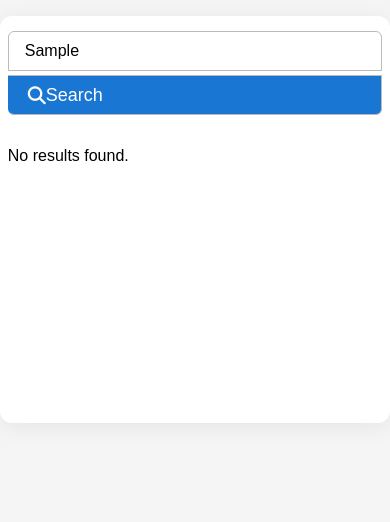
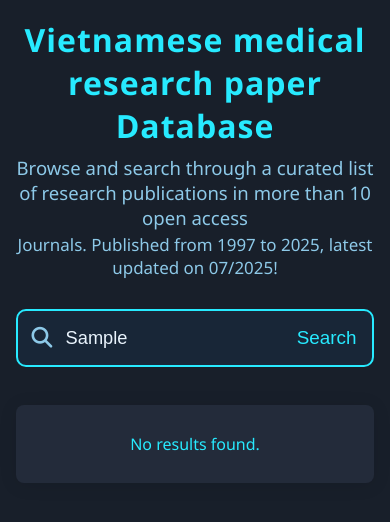
Before and after one commit to raigeki1512/VN-Medical-Paper, a plain HTML site: page index.html in a window 390 px wide. Both pictures are taken after typing "Sample" into the empty fields and a click on the button "Search". Drawn offline with nearby package versions, Linux system fonts and the light colour scheme; no server answers.

Commit message:
Update index.html

```diff
--- a/index.html
+++ b/index.html
@@ -1,99 +1,219 @@
 <!DOCTYPE html>
 <html>
 <head>
-  <title>Google Sheet Search App</title>
+  <title>Vietnamese medical research paper Database</title>
   <meta name="viewport" content="width=device-width, initial-scale=1.0"/>
   <link rel="stylesheet" href="https://cdnjs.cloudflare.com/ajax/libs/font-awesome/6.4.0/css/all.min.css"/>
   <style>
-    body { font-family: Arial, sans-serif; background: #f5f5f5; margin: 0; }
+    :root {
+      --bg-dark: #181f2a;
+      --panel: #232b3a;
+      --accent: #27eaff;
+      --row-hover: #233043;
+      --table-border: #2b3950;
+      --text-light: #eaf4fd;
+      --text-muted: #8dc9e8;
+      --link: #27eaff;
+      --link-hover: #fff;
+      --input-bg: #182637;
+      --input-border: #27eaff;
+      --input-placeholder: #8dc9e8;
+    }
+    body {
+      background: var(--bg-dark);
+      color: var(--text-light);
+      font-family: 'Segoe UI', Arial, sans-serif;
+      margin: 0;
+      min-height: 100vh;
+    }
     .container {
-      max-width: 900px;
-      margin: 4vw auto;
-      background: #fff;
-      padding: 3vw 5vw 5vw 5vw;
-      border-radius: 12px;
-      box-shadow: 0 4px 24px rgba(0,0,0,0.07);
-      min-height: 380px;
+      max-width: 1200px;
+      margin: 0 auto;
+      padding: 32px 16px 0 16px;
+    }
+    h1 {
+      text-align: center;
+      font-size: 2.8rem;
+      font-weight: 700;
+      color: var(--accent);
+      margin: 0 0 8px 0;
+      letter-spacing: 1px;
+    }
+    .subtitle {
+      text-align: center;
+      font-size: 1.16rem;
+      color: var(--text-muted);
+      margin-bottom: 3px;
+    }
+    .subtitle2 {
+      text-align: center;
+      font-size: 1.06rem;
+      color: var(--text-muted);
+      margin-bottom: 30px;
     }
     .search-box {
+      width: 100%;
+      display: flex;
+      justify-content: center;
+      margin-bottom: 38px;
+    }
+    .search-input-wrapper {
+      position: relative;
+      width: 100%;
+      max-width: 90vw;
+      min-width: 320px;
+      max-width: 1000px;
+    }
+    #search {
+      width: 100%;
+      padding: 16px 48px 16px 48px;
+      border-radius: 10px;
+      border: 2px solid var(--input-border);
+      background: var(--input-bg);
+      font-size: 1.14rem;
+      color: var(--text-light);
+      outline: none;
+      box-sizing: border-box;
+      transition: border-color 0.2s;
+    }
+    #search:focus {
+      border-color: var(--accent);
+    }
+    #search::placeholder {
+      color: var(--input-placeholder);
+      font-size: 1.07rem;
+    }
+    .search-icon {
+      position: absolute;
+      left: 16px;
+      top: 50%;
+      transform: translateY(-50%);
+      color: var(--input-placeholder);
+      font-size: 1.3em;
+      pointer-events: none;
+    }
+    .search-btn {
+      position: absolute;
+      right: 8px;
+      top: 50%;
+      transform: translateY(-50%);
+      background: none;
+      border: none;
+      color: var(--accent);
+      font-size: 1.18rem;
+      cursor: pointer;
+      padding: 0 10px;
+      border-radius: 6px;
+      font-weight: 500;
+      transition: color 0.2s, background 0.2s;
+    }
+    .search-btn:hover {
+      color: var(--link-hover);
+      background: var(--accent);
+    }
+    .results-table-container {
+      margin-top: 20px;
+      background: var(--panel);
+      border-radius: 8px;
+      box-shadow: 0 2px 18px rgba(0,0,0,0.10);
+      overflow-x: auto;
+    }
+    table {
+      width: 100%;
+      border-collapse: collapse;
+      background: transparent;
+      font-size: 1.08rem;
+      min-width: 650px;
+    }
+    th, td {
+      padding: 18px 12px;
+      vertical-align: top;
+    }
+    th {
+      background: var(--panel);
+      color: var(--accent);
+      text-transform: uppercase;
+      font-size: 1.01em;
+      font-weight: 600;
+      border-bottom: 2px solid var(--table-border);
+      letter-spacing: 0.5px;
+    }
+    tr {
+      border-bottom: 1px solid var(--table-border);
+    }
+    tr:hover td {
+      background: var(--row-hover);
+      transition: background 0.2s;
+    }
+    td {
+      color: var(--text-light);
+      border-bottom: 1px solid var(--table-border);
+      line-height: 1.46;
+    }
+    .link-pdf {
+      color: var(--link);
+      font-weight: 700;
+      text-decoration: none;
+      transition: color 0.15s;
+    }
+    .link-pdf:hover {
+      color: var(--link-hover);
+      text-decoration: underline;
+    }
+    .pagination {
       display: flex;
       justify-content: center;
       align-items: center;
-      margin-bottom: 32px;
+      gap: 2px;
+      margin: 24px 0 0 0;
       flex-wrap: wrap;
-    }
-    #search {
-      width: 100%;
-      max-width: 340px;
-      padding: 10px 16px;
-      border-radius: 6px 0 0 6px;
-      border: 1px solid #bbb;
-      font-size: 1rem;
-      outline: none;
-      box-sizing: border-box;
-    }
-    #search-btn {
-      border-radius: 0 6px 6px 0;
-      border: 1px solid #bbb;
-      background: #1976d2;
-      color: white;
-      padding: 0 20px;
-      font-size: 18px;
-      cursor: pointer;
-      height: 40px;
-      display: flex;
-      align-items: center;
-      border-left: none;
-    }
-    #search-btn:hover { background: #1565c0; }
-    table {
-      width: 100%;
-      border-collapse: collapse;
-      margin-bottom: 18px;
-      font-size: 0.98rem;
-      word-break: break-word;
-    }
-    th, td {
-      padding: 10px 8px;
-      border-bottom: 1px solid #ddd;
-      text-align: left;
-    }
-    th { background: #f0f2f5; }
-    tr:hover { background: #fafafa; }
-    .pagination {
-      display: flex;
-      justify-content: center;
-      flex-wrap: wrap;
-      gap: 2px;
-      margin-top: 10px;
     }
     .pagination button {
       border: none;
-      background: #e0e0e0;
-      color: #333;
-      padding: 6px 12px;
+      background: var(--input-bg);
+      color: var(--accent);
+      padding: 6px 16px;
       margin: 0 1px;
-      border-radius: 4px;
+      border-radius: 5px;
       cursor: pointer;
-      min-width: 34px;
+      min-width: 38px;
+      font-size: 1.05em;
+      font-weight: 500;
+      transition: background 0.13s, color 0.13s;
     }
-    .pagination button.active, .pagination button:hover { background: #1976d2; color: white; }
-    .pagination span { padding: 6px 0; min-width: 28px; text-align: center; color: #888; }
-    @media (max-width: 600px) {
-      .container { padding: 4vw 2vw 3vw 2vw; }
-      .search-box { flex-direction: column; }
-      #search { border-radius: 6px 6px 0 0; max-width: 100%; }
-      #search-btn { border-radius: 0 0 6px 6px; width: 100%; margin-top: 4px; }
+    .pagination button.active, .pagination button:hover {
+      background: var(--accent);
+      color: var(--panel);
+    }
+    .pagination span {
+      padding: 6px 0;
+      min-width: 28px;
+      text-align: center;
+      color: var(--text-muted);
+      font-weight: 500;
+    }
+    @media (max-width: 700px) {
+      h1 { font-size: 2rem; }
+      .container { padding: 18px 4vw 0 4vw; }
+      th, td { padding: 12px 6px; font-size: 0.99em; }
+      .results-table-container { min-width: 0; }
+      table { min-width: 340px; }
     }
   </style>
 </head>
 <body>
   <div class="container">
+    <h1>Vietnamese medical research paper Database</h1>
+    <div class="subtitle">Browse and search through a curated list of research publications in more than 10 open access</div>
+    <div class="subtitle2">Journals. Published from 1997 to 2025, latest updated on 07/2025!</div>
     <div class="search-box">
-      <input type="text" id="search" placeholder="Type to search..." />
-      <button id="search-btn"><i class="fas fa-search"></i> Search</button>
+      <div class="search-input-wrapper">
+        <i class="fas fa-search search-icon"></i>
+        <input type="text" id="search" placeholder="Search by title, author, or journal..."/>
+        <button class="search-btn" id="search-btn">Search</button>
+      </div>
     </div>
-    <div id="results"></div>
+    <div class="results-table-container" id="results"></div>
     <div class="pagination" id="pagination"></div>
   </div>
   <script src="https://cdn.jsdelivr.net/npm/papaparse@5.4.1/papaparse.min.js"></script>
@@ -103,17 +223,72 @@
     let currentPage = 1;
     const resultsPerPage = 10;
 
-    // Responsive pagination (with ellipsis)
+    // Column keys for table, adjust to your sheet structure
+    const columns = [
+      { key: "TITLE", label: "TITLE" },
+      { key: "AUTHORS", label: "AUTHORS" },
+      { key: "JOURNAL", label: "JOURNAL" },
+      { key: "PUBLISHED", label: "PUBLISHED" },
+      { key: "LINK", label: "LINKS" }
+    ];
+
+    // Render table
+    function renderTable(page = 1) {
+      const query = document.getElementById('search').value.trim();
+      if (!query) {
+        document.getElementById('results').innerHTML =
+          `<div style="text-align:center;font-size:1.18em;color:var(--accent);padding:32px;">
+             Total records: <b>${data.length}</b>
+           </div>`;
+        document.getElementById('pagination').innerHTML = '';
+        return;
+      }
+      const start = (page - 1) * resultsPerPage;
+      const end = start + resultsPerPage;
+      const pageData = filtered.slice(start, end);
+
+      if (pageData.length === 0) {
+        document.getElementById('results').innerHTML = '<div style="text-align:center;color:var(--accent);padding:28px;">No results found.</div>';
+        document.getElementById('pagination').innerHTML = '';
+        return;
+      }
+
+      let table = '<table><thead><tr>';
+      columns.forEach(col => table += `<th>${col.label}</th>`);
+      table += '</tr></thead><tbody>';
+      pageData.forEach(row => {
+        table += '<tr>';
+        columns.forEach(col => {
+          let val = row[col.key] || '';
+          // For TITLE, make it bold and blue if you want
+          if (col.key === "TITLE") {
+            val = `<span style="color:var(--accent);font-weight:600;">${val}</span>`;
+          }
+          // For LINK, make it a PDF link
+          if (col.key === "LINK") {
+            if (val && val.startsWith('http')) {
+              val = `<a class="link-pdf" href="${val}" target="_blank">View PDF</a>`;
+            } else {
+              val = '';
+            }
+          }
+          table += `<td>${val}</td>`;
+        });
+        table += '</tr>';
+      });
+      table += '</tbody></table>';
+      document.getElementById('results').innerHTML = table;
+      renderPagination(page);
+    }
+
+    // Fancy pagination: only show first, last, current±1, ellipsis
     function renderPagination(page) {
       const totalPages = Math.ceil(filtered.length / resultsPerPage);
       if (totalPages <= 1) { document.getElementById('pagination').innerHTML = ''; return; }
       let pag = '';
-
-      // Helper to render page button
       function pageBtn(i) {
         return `<button class="${i===page?'active':''}" onclick="goToPage(${i})">${i}</button>`;
       }
-      // Always show first, last, current, current±1, ellipsis
       if (totalPages <= 7) {
         for (let i = 1; i <= totalPages; i++) pag += pageBtn(i);
       } else {
@@ -133,38 +308,6 @@
       renderTable(page);
     };
 
-    function renderTable(page = 1) {
-      // If search box is blank, just show record count
-      const query = document.getElementById('search').value.trim();
-      if (!query) {
-        document.getElementById('results').innerHTML =
-          `<p style="text-align:center;font-size:1.15em;color:#555;">
-             Total records: <b>${data.length}</b>
-           </p>`;
-        document.getElementById('pagination').innerHTML = '';
-        return;
-      }
-      const start = (page - 1) * resultsPerPage;
-      const end = start + resultsPerPage;
-      const pageData = filtered.slice(start, end);
-      if (pageData.length === 0) {
-        document.getElementById('results').innerHTML = '<p>No results found.</p>';
-        document.getElementById('pagination').innerHTML = '';
-        return;
-      }
-      let table = '<table><thead><tr>';
-      Object.keys(pageData[0]).forEach(key => table += `<th>${key}</th>`);
-      table += '</tr></thead><tbody>';
-      pageData.forEach(row => {
-        table += '<tr>';
-        Object.values(row).forEach(val => table += `<td>${val || ''}</td>`);
-        table += '</tr>';
-      });
-      table += '</tbody></table>';
-      document.getElementById('results').innerHTML = table;
-      renderPagination(page);
-    }
-
     function searchData() {
       const query = document.getElementById('search').value.trim().toLowerCase();
       if (!query) {
@@ -173,7 +316,10 @@
         return;
       }
       filtered = data.filter(row =>
-        Object.values(row).some(val => val && val.toLowerCase().includes(query))
+        columns.some(col => {
+          const val = row[col.key];
+          return val && val.toLowerCase().includes(query);
+        })
       );
       currentPage = 1;
       renderTable(currentPage);
@@ -184,6 +330,7 @@
     });
     document.getElementById('search-btn').addEventListener('click', searchData);
 
+    // Fetch and parse CSV
     fetch('https://docs.google.com/spreadsheets/d/e/2PACX-1vSHAAiPFIlWiXooENqd4nDAqOzUfUNUlQoH-qQlCdnFTVmtnyeh1fbS-HNvnCtWb2Xp4YP0Ws8Xm_xS/pub?output=csv')
       .then(response => response.text())
       .then(csvText => {
```
